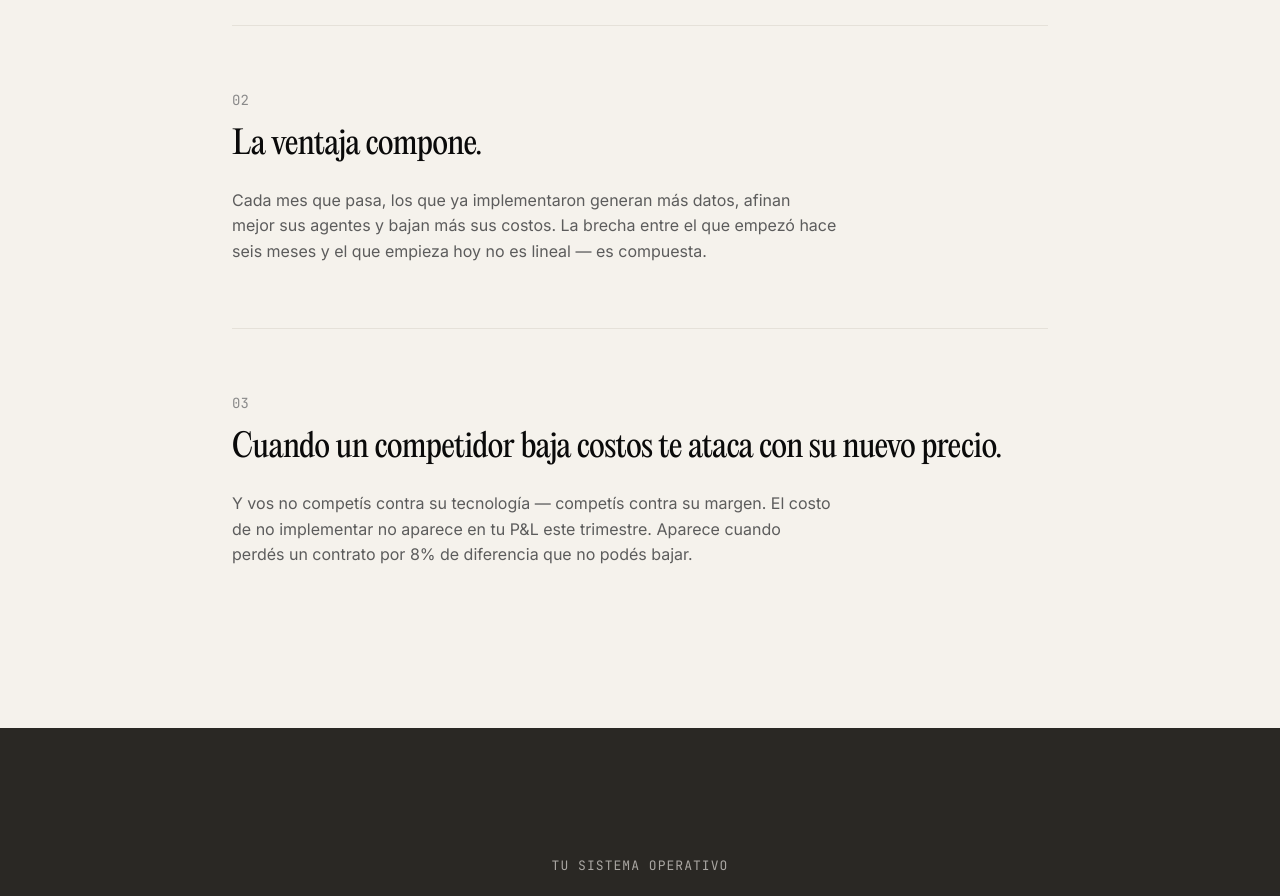
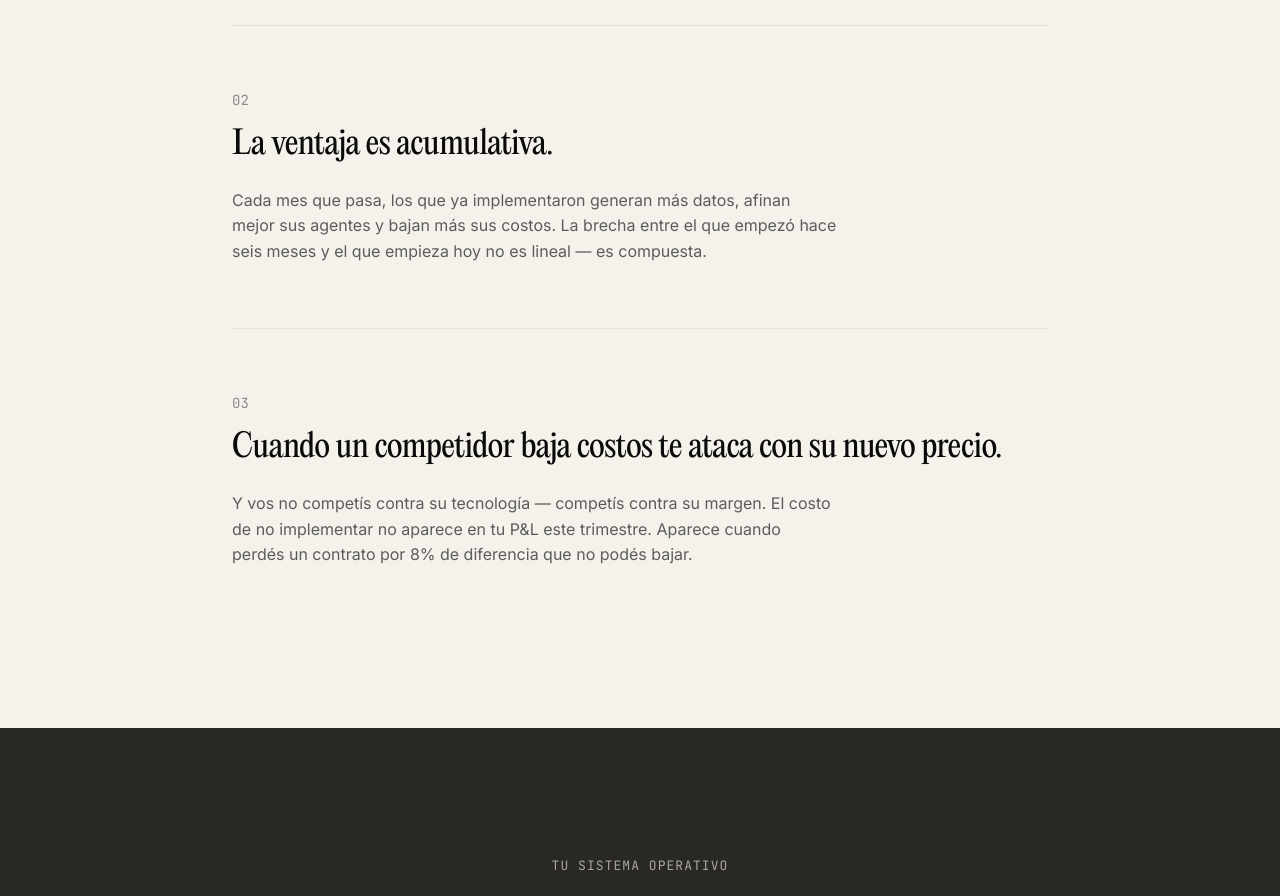
Before and after one commit to dami-novolabs/landingb2b, a Next.js app: page /opera in a window 1280 px wide. Shown: the part 2380-3276 px from the top of the page. Built offline with nearby package versions, Linux system fonts and the light colour scheme.

Commit message:
feat: update solution title to clarify cumulative advantage
Co-authored-by: Dami <102418453+dami-novolabs@users.noreply.github.com>

```diff
--- a/src/components/opera/Solution.tsx
+++ b/src/components/opera/Solution.tsx
@@ -11,7 +11,7 @@ const BLOCKS = [
   },
   {
     num: "02",
-    title: "La ventaja compone.",
+    title: "La ventaja es acumulativa.",
     body: "Cada mes que pasa, los que ya implementaron generan más datos, afinan mejor sus agentes y bajan más sus costos. La brecha entre el que empezó hace seis meses y el que empieza hoy no es lineal — es compuesta.",
   },
   {
```
